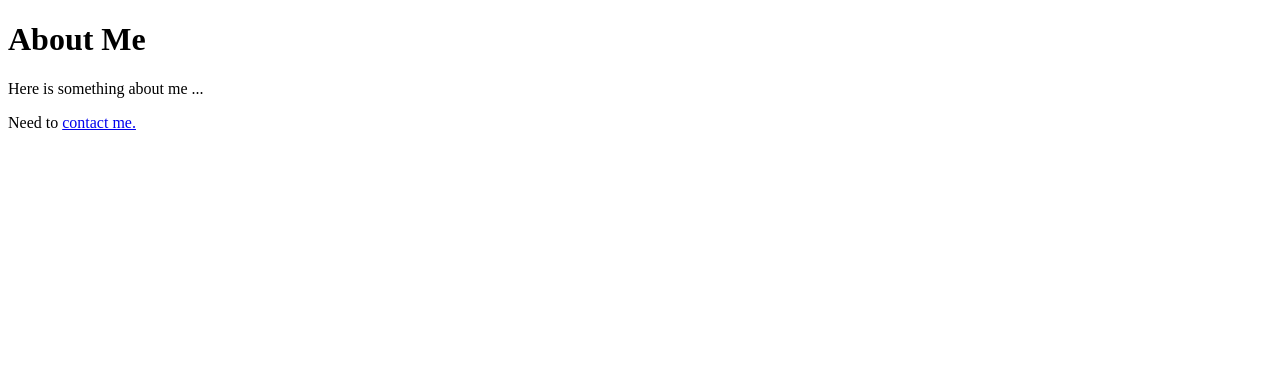
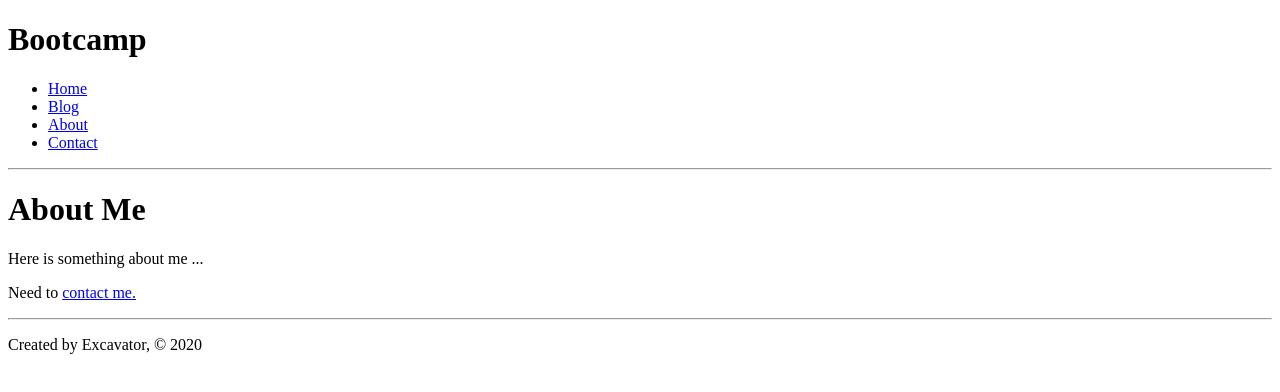
Before and after one commit to RailsReact/bootxamp, a Gatsby site: page /about in a window 1280 px wide. Built offline with nearby package versions, Linux system fonts and the light colour scheme; Gatsby itself is replaced by a stand-in of ours.

Commit message:
use components

```diff
--- /dev/null
+++ b/src/components/footer.js
@@ -0,0 +1,12 @@
+import React from 'react'
+
+const Footer = () =>{
+  return(
+    <footer>
+      <hr />
+      <p>Created by Excavator, © 2020</p>
+    </footer>
+  )
+}
+
+export default Footer
--- /dev/null
+++ b/src/components/header.js
@@ -0,0 +1,21 @@
+import React from 'react'
+import { Link } from 'gatsby'
+
+const Header = () => {
+  return(
+    <header>
+      <h1>Bootcamp</h1>
+      <nav>
+        <ul>
+          <li><Link to="/">Home</Link></li>
+          <li><Link to="/blog">Blog</Link></li>
+          <li><Link to="/about">About</Link></li>
+          <li><Link to="/contact">Contact</Link></li>
+        </ul>
+      </nav>
+      <hr />
+    </header>
+  )
+}
+
+export default Header
--- a/src/pages/about.js
+++ b/src/pages/about.js
@@ -1,12 +1,16 @@
 import React from 'react'
 import { Link } from 'gatsby'
+import Header from '../components/header'
+import Footer from '../components/footer'
 
 const AboutPage = () => {
   return(
     <div>
+      <Header />
       <h1>About Me</h1>
       <p>Here is something about me ...</p>
       <p>Need to <Link to="/contact">contact me.</Link></p>
+      <Footer />
     </div>
   )
 }
--- a/src/pages/blog.js
+++ b/src/pages/blog.js
@@ -1,10 +1,14 @@
 import React from 'react'
+import Header from '../components/header'
+import Footer from '../components/footer'
 
 const BlogPage = () => {
   return(
     <div>
+      <Header />
       <h1>My Blog</h1>
       <p>Post will show up here later on ...</p>
+      <Footer />
     </div>
   )
 }
--- a/src/pages/contact.js
+++ b/src/pages/contact.js
@@ -1,10 +1,14 @@
 import React from 'react'
+import Footer from '../components/footer'
+import Header from '../components/header'
 
 const ContactPage = () => {
   return(
     <div>
+      <Header />
       <h1>Contact</h1>
       <p>The best way to reach me is via <a href="https://twitter.com" target="_blank">Twit me</a> on Twitter</p>
+      <Footer />
     </div>
   )
 }
--- a/src/pages/index.js
+++ b/src/pages/index.js
@@ -1,12 +1,16 @@
 import React from "react"
 import { Link } from "gatsby"
+import Header from '../components/header'
+import Footer from '../components/footer'
 
 const IndexPage = () => {
   return(
     <div>
+      <Header />
       <h1>Hello.</h1>
       <h2>I'm Excavator, a ruby-react developer living in fuzzy Moscow</h2>
       <p>Navigation to?<Link to="/contact">Contact me.</Link></p>
+      <Footer />
     </div>
   )
 }
```
